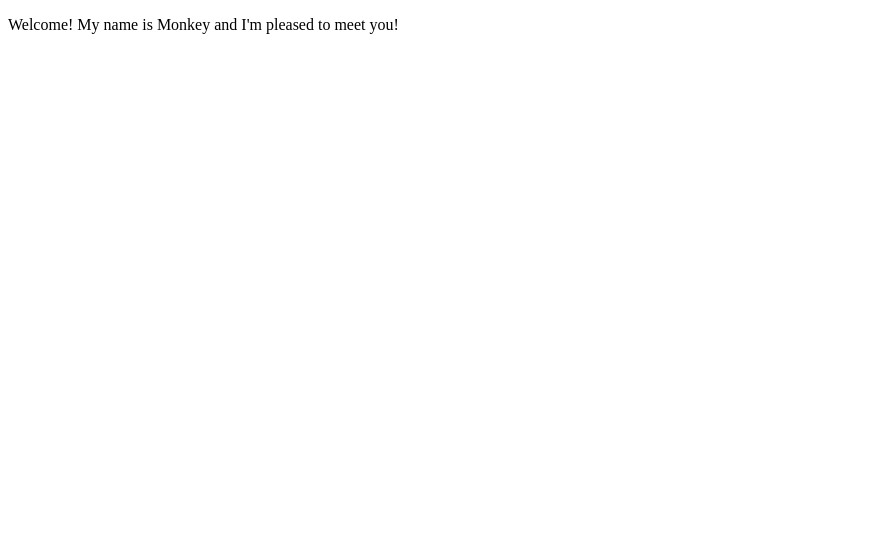
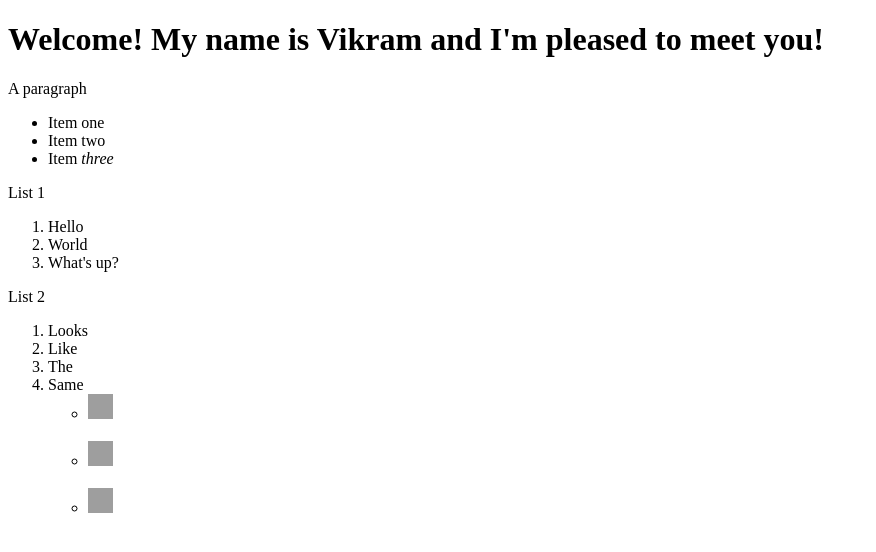
Before and after one commit to vikwaran09/vikramvenkatesh, a plain HTML site: page index.html in a window 1280 px wide. Shown: the whole page, without its empty margins (0-876 px from the left). Drawn offline with Linux system fonts and the light colour scheme; grey boxes are pictures that could not be loaded.

Commit message:
Update index.html

```diff
--- a/index.html
+++ b/index.html
@@ -2,8 +2,43 @@
 <html>
     <head>
         <title>Vikram</title>
+        <link rel='stylesheet' href='styles.css'>
     </head>
+    <nav>
+        <a href="/Users/vikram/Documents/GitHub/vikwaran.github.io/AboutMe.html"></a>
+    </nav>
     <body>
-        <p>Welcome! My name is Monkey and I'm pleased to meet you!</p>
+        <h1>Welcome! My name is Vikram and I'm pleased to meet you!</h1>
+        <p>A paragraph</p>
+        <ul>
+            <li class="broke"I>Item one</li>
+            <li class="broke">Item two</li>
+            <li class="monkey">Item <em>three</em></li>
+        </ul>
+
+        List 1
+        <ol class="normal">
+            <li>Hello</li>
+            <li>World</li>
+            <li>What's up?</li>
+        </ol>
+        List 2
+        <ol class="shortcut">
+            <li>Looks</li>
+            <li>Like</li>
+            <li>The</li>
+            <li>Same</li>
+
+        <ul>
+            <li><a href= "https://www.linkedin.com/in/vikram-venkatesh-0a75941b1" target="_blank">
+                <img src= "https://cdn2.iconfinder.com/data/icons/social-media-2285/512/1_Linkedin_unofficial_colored_svg-256.png" width = "25" height="25">
+            </a></li><br>
+            <li><a href= "https://twitter.com/vikwaran03" target="_blank">
+                <img src= "https://cdn2.iconfinder.com/data/icons/social-media-2285/512/1_Twitter3_colored_svg-256.png" width = "25" height="25">
+            </a></li><br>
+            <li><a href= "https://github.com/vikwaran09" target="_blank">
+                <img src= "https://cdn3.iconfinder.com/data/icons/social-media-2253/25/Group-256.png" width = "25" height="25">
+            </a></li><br>
+        </ul>
     </body>
 </html>
```
